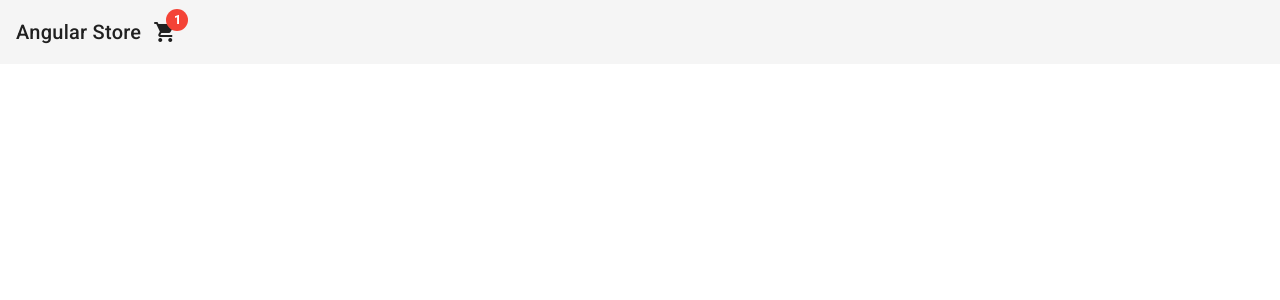
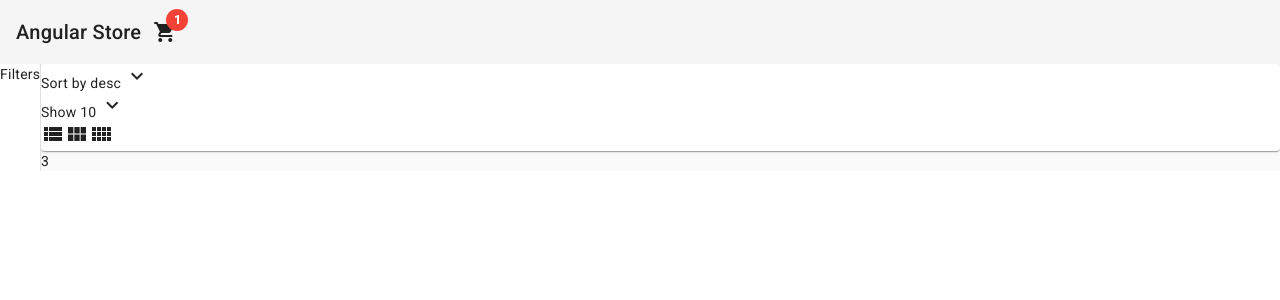
Before and after one commit to jlefilho/angular-store, an Angular app: page /home in a window 1280 px wide. Before the commit this address led to /. Shown: the top 300 px of the page. Built offline with nearby package versions, Linux system fonts and the light colour scheme.

Commit message:
feat: created home & product-header component

```diff
--- a/src/app/app-routing.module.ts
+++ b/src/app/app-routing.module.ts
@@ -1,7 +1,17 @@
 import { NgModule } from '@angular/core';
 import { RouterModule, Routes } from '@angular/router';
+import { HomeComponent } from './pages/home/home.component';
 
-const routes: Routes = [];
+const routes: Routes = [{
+  path: 'home',
+  component: HomeComponent
+},
+{
+  path: '',
+  redirectTo: 'home',
+  pathMatch: 'full'
+}
+];
 
 @NgModule({
   imports: [RouterModule.forRoot(routes)],
--- a/src/app/app.component.ts
+++ b/src/app/app.component.ts
@@ -2,7 +2,10 @@
 
 @Component({
   selector: 'app-root',
-  template: `<app-header/>`,
+  template: `
+    <app-header/>
+    <router-outlet/>
+  `,
   styles: []
 })
 export class AppComponent {
--- a/src/app/app.module.ts
+++ b/src/app/app.module.ts
@@ -18,11 +18,15 @@
 import { AppComponent } from './app.component';
 import { BrowserAnimationsModule } from '@angular/platform-browser/animations';
 import { HeaderComponent } from './components/header/header.component';
+import { HomeComponent } from './pages/home/home.component';
+import { ProductsHeaderComponent } from './pages/home/components/products-header/products-header.component';
 
 @NgModule({
   declarations: [
     AppComponent,
-    HeaderComponent
+    HeaderComponent,
+    HomeComponent,
+    ProductsHeaderComponent
   ],
   imports: [
     BrowserModule,
--- /dev/null
+++ b/src/app/pages/home/components/products-header/products-header.component.html
@@ -0,0 +1,36 @@
+<mat-card class="mb-4">
+    <div class="flex justify-between">
+        <div>
+            <button mat-buton [matMenuTriggerFor]="sortByMenu">
+                Sort by {{ sort }}
+                <mat-icon>expand_more</mat-icon>
+            </button>
+            <mat-menu #sortByMenu="matMenu">
+                <button (click)="onSortUpdated('desc')" mat-menu-item>desc</button>
+                <button (click)="onSortUpdated('asc')" mat-menu-item>asc</button>
+            </mat-menu>
+        </div>
+        <div class="flex items-center">
+            <div >
+                <button mat-buton [matMenuTriggerFor]="menu">
+                    Show {{ itemsShowCount }}
+                    <mat-icon>expand_more</mat-icon>
+                </button>
+                <mat-menu #menu="matMenu">
+                    <button (click)="onItemsUpdated(20)" mat-menu-item>20</button>
+                    <button (click)="onItemsUpdated(30)" mat-menu-item>30</button>
+                    <button (click)="onItemsUpdated(40)" mat-menu-item>40</button>
+                </mat-menu>
+            </div>
+            <button (click)="onColumnsUpdated(1)">
+                <mat-icon>view_list</mat-icon>
+            </button>
+            <button (click)="onColumnsUpdated(3)">
+                <mat-icon>view_module</mat-icon>
+            </button>
+            <button (click)="onColumnsUpdated(4)">
+                <mat-icon>view_comfy</mat-icon>
+            </button>
+        </div>
+    </div>
+</mat-card>
--- /dev/null
+++ b/src/app/pages/home/components/products-header/products-header.component.ts
@@ -0,0 +1,32 @@
+import { Component, EventEmitter, OnInit, Output } from '@angular/core';
+
+@Component({
+  selector: 'app-products-header',
+  templateUrl: 'products-header.component.html' ,
+  styles: [
+  ]
+})
+export class ProductsHeaderComponent implements OnInit {
+  @Output() columnsCountChange = new EventEmitter<number>();
+
+  sort = 'desc'
+  itemsShowCount = 10
+
+  constructor(){ }
+
+  ngOnInit(): void {
+  }
+
+  onSortUpdated(newSort: string): void {
+    this.sort = newSort;
+  }
+
+  onItemsUpdated(count:number): void{
+    this.itemsShowCount = count;
+  }
+
+  onColumnsUpdated(colsNum: number): void {
+    this.columnsCountChange.emit(colsNum);
+  }
+
+}
--- /dev/null
+++ b/src/app/pages/home/home.component.html
@@ -0,0 +1,12 @@
+<mat-drawer-container
+    [autosize]="true"
+    class="min-h-full max-w-7xl mx-auto border-x"
+>
+    <mat-drawer mode="side" opened>
+        <div>Filters</div>
+    </mat-drawer>
+    <mat-drawer-content class="p-6">
+        <app-products-header (columnsCountChange)="onColumnsCountChange($event)"/>
+        {{ cols }}
+    </mat-drawer-content>
+</mat-drawer-container>
--- /dev/null
+++ b/src/app/pages/home/home.component.ts
@@ -0,0 +1,15 @@
+import { Component } from '@angular/core';
+
+@Component({
+  selector: 'app-home',
+  templateUrl: './home.component.html',
+  styles: [
+  ]
+})
+export class HomeComponent {
+  cols = 3;
+
+  onColumnsCountChange(colsNum: number): void {
+    this.cols = colsNum;
+  }
+}
```
